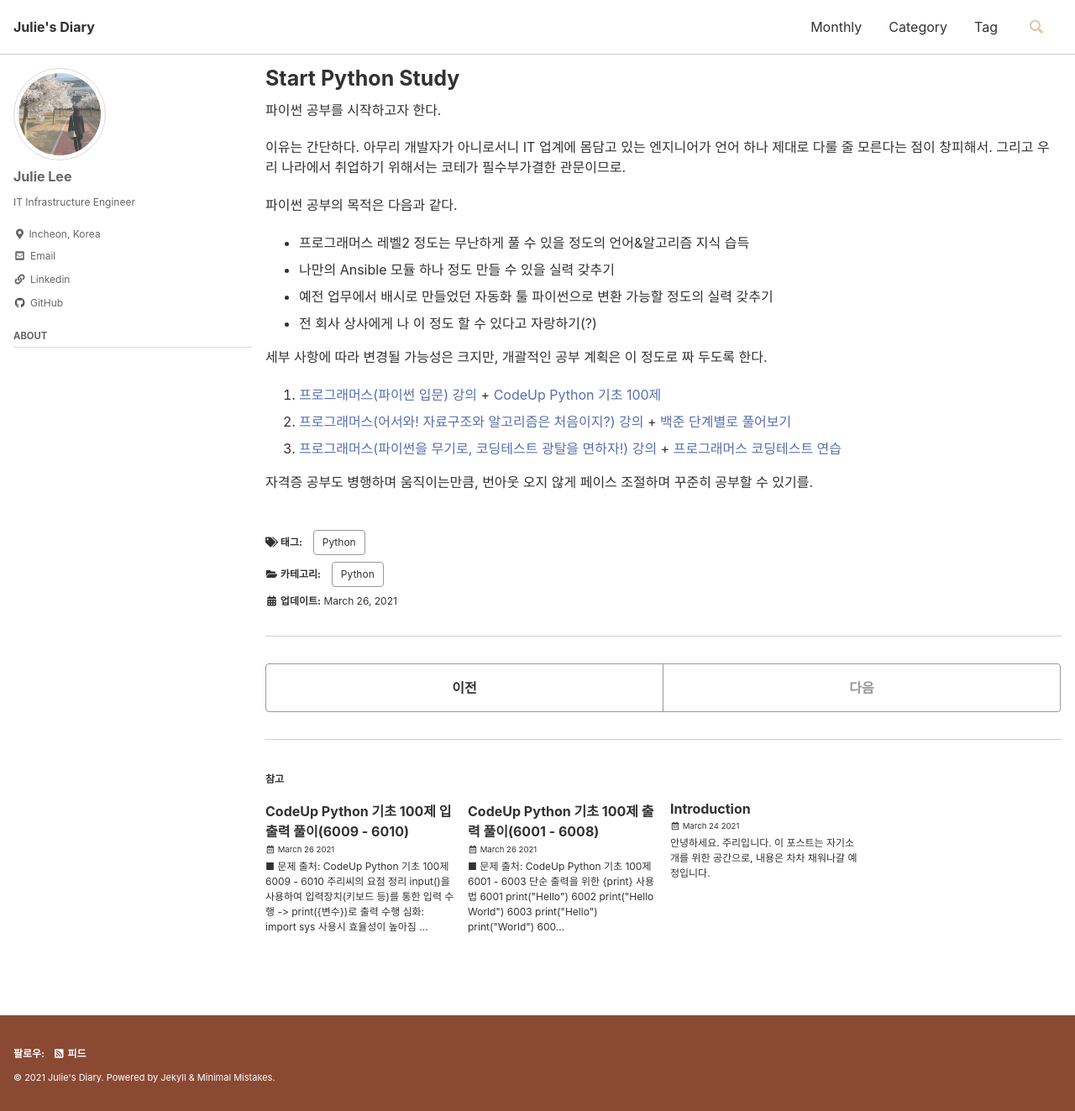
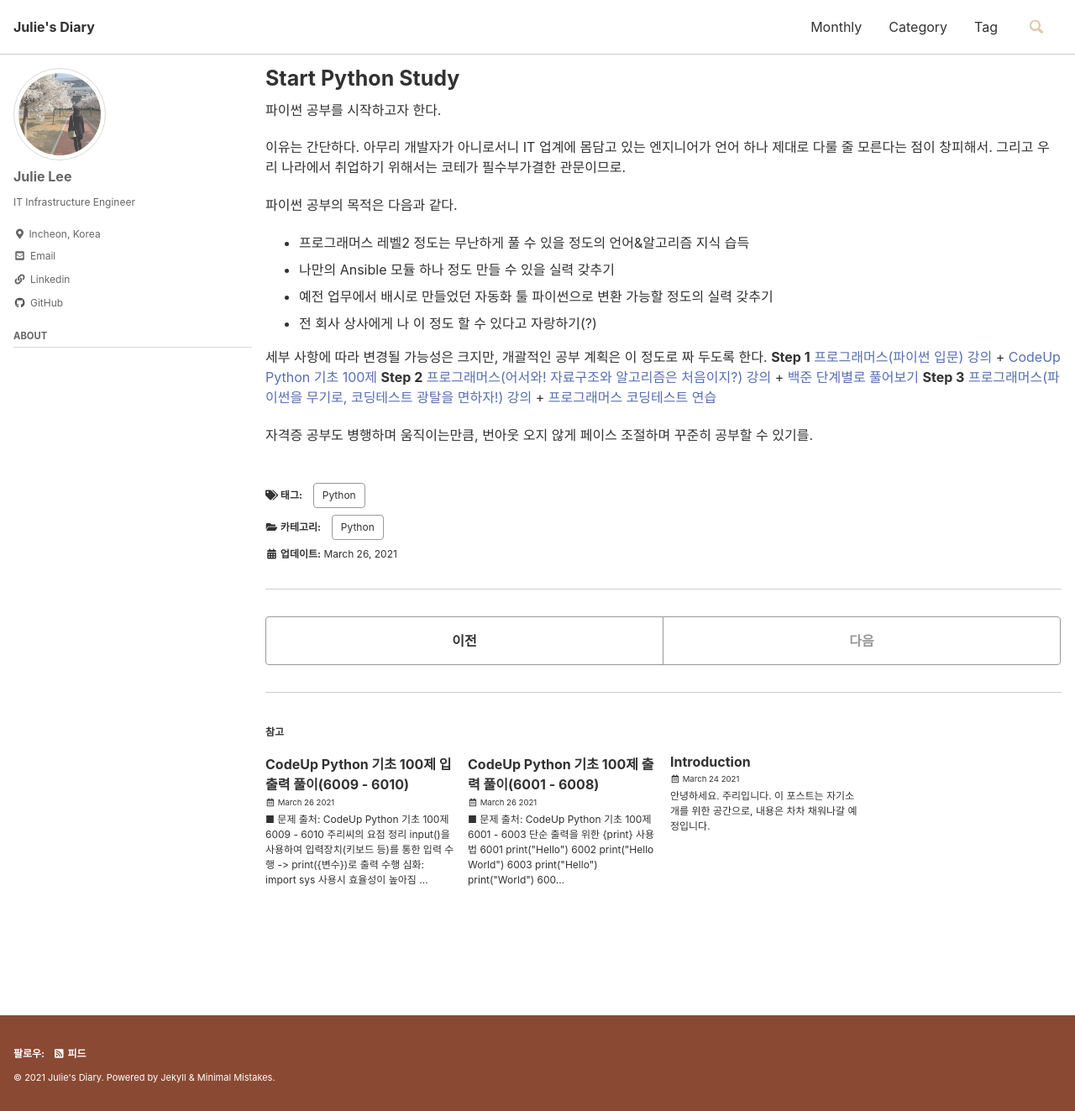
Before and after one commit to smilejulie0812/smilejulie0812.github.io, a Jekyll site: the page built from _posts/2021-03-26-startpythonstudy.md, in a window 1280 px wide and 1323 px high. Shown: the whole window at 84% size. Built offline with Jekyll 4.4.1, drawn with Linux system fonts in a browser that asks for light colours; cached includes are drawn as plain includes.

Commit message:
Update 2021-03-26-startpythonstudy.md

```diff
--- a/_posts/2021-03-26-startpythonstudy.md
+++ b/_posts/2021-03-26-startpythonstudy.md
@@ -19,11 +19,11 @@ sidebar:
 * 전 회사 상사에게 나 이 정도 할 수 있다고 자랑하기(?)
 
 세부 사항에 따라 변경될 가능성은 크지만, 개괄적인 공부 계획은 이 정도로 짜 두도록 한다.
-1. [프로그래머스(파이썬 입문) 강의](https://programmers.co.kr/learn/courses/2)
+**Step 1** [프로그래머스(파이썬 입문) 강의](https://programmers.co.kr/learn/courses/2)
    \+ [CodeUp Python 기초 100제](https://codeup.kr/problemsetsol.php?psid=33)
-2. [프로그래머스(어서와! 자료구조와 알고리즘은 처음이지?) 강의](https://programmers.co.kr/learn/courses/57)
+**Step 2** [프로그래머스(어서와! 자료구조와 알고리즘은 처음이지?) 강의](https://programmers.co.kr/learn/courses/57)
    \+ [백준 단계별로 풀어보기](https://www.acmicpc.net/step)
-3. [프로그래머스(파이썬을 무기로, 코딩테스트 광탈을 면하자!) 강의](https://programmers.co.kr/learn/courses/9877)
+**Step 3** [프로그래머스(파이썬을 무기로, 코딩테스트 광탈을 면하자!) 강의](https://programmers.co.kr/learn/courses/9877)
    \+ [프로그래머스 코딩테스트 연습](https://programmers.co.kr/learn/challenges)
 
 자격증 공부도 병행하며 움직이는만큼, 번아웃 오지 않게 페이스 조절하며 꾸준히 공부할 수 있기를.
```
